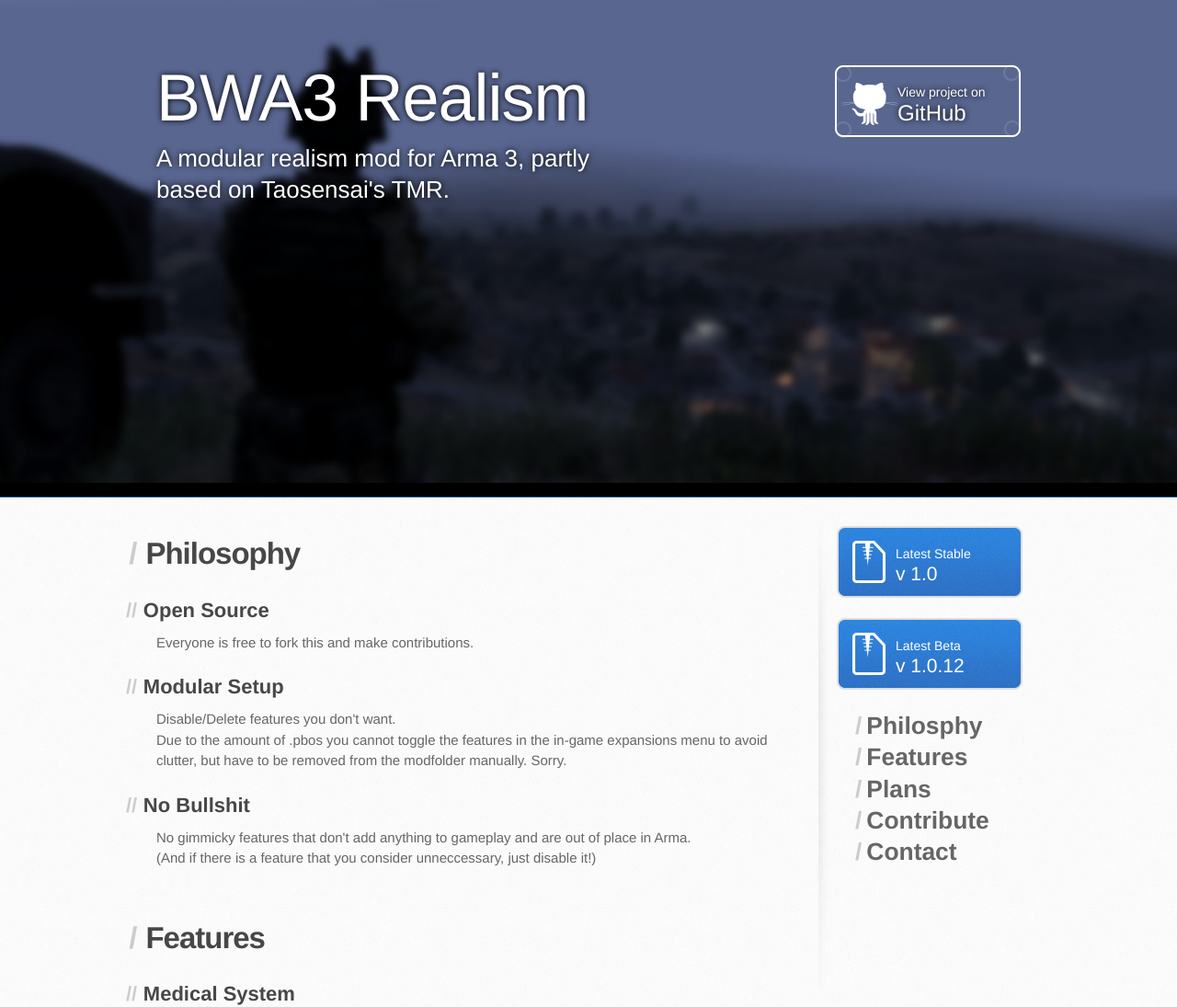
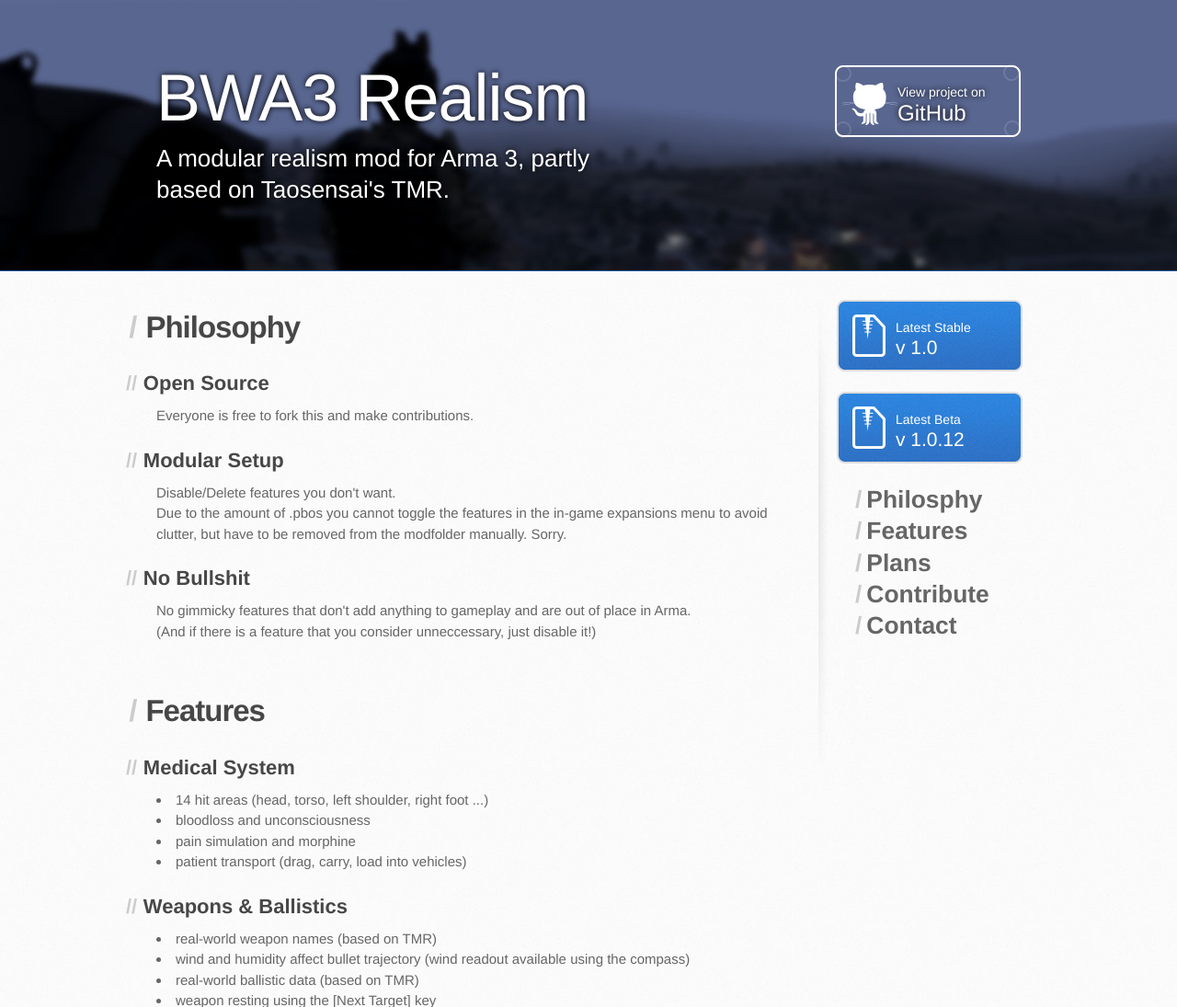
Before and after one commit to KoffeinFlummi/AGM, a PHP site: page / in a window 1280 px wide. Shown: the top 1095 px of the page at 92% size. Run offline with PHP 8.4, Linux system fonts and the light colour scheme; some libraries are stand-ins or nearby versions.

Commit message:
Update stylesheet.css

```diff
--- a/stylesheets/stylesheet.css
+++ b/stylesheets/stylesheet.css
@@ -71,10 +71,10 @@ header {
   padding-bottom: 70px;
   font-family: 'Helvetica Neue', Helvetica, Arial, serif;
   background: #000 url(../images/bgs/bg.jpg) 0 -15px repeat-x;
-  background-size: auto 100%;
+  background-size: auto 400px;
   border-bottom: solid 1px #275da1;
   text-shadow: 0 0 6px #000;
-  height: 400px;
+  max-height: 400px;
 }
 
 header h1 {
```
